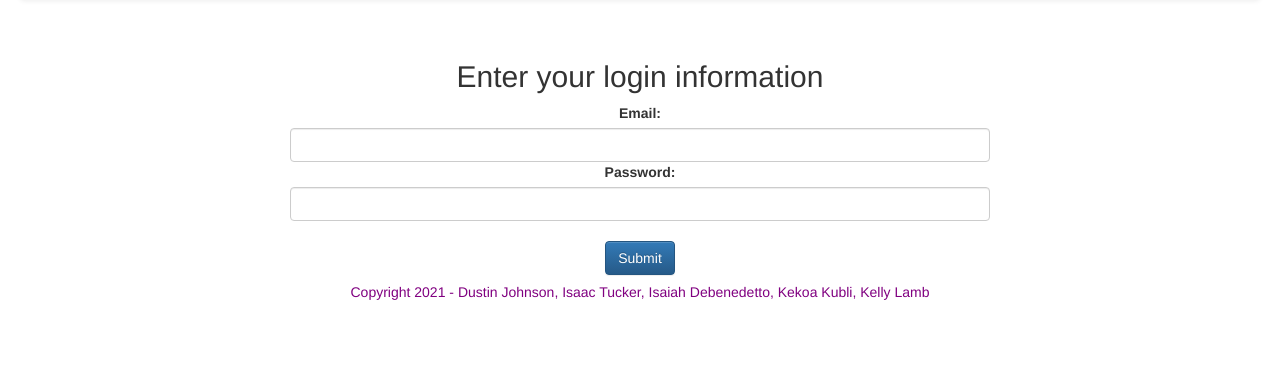
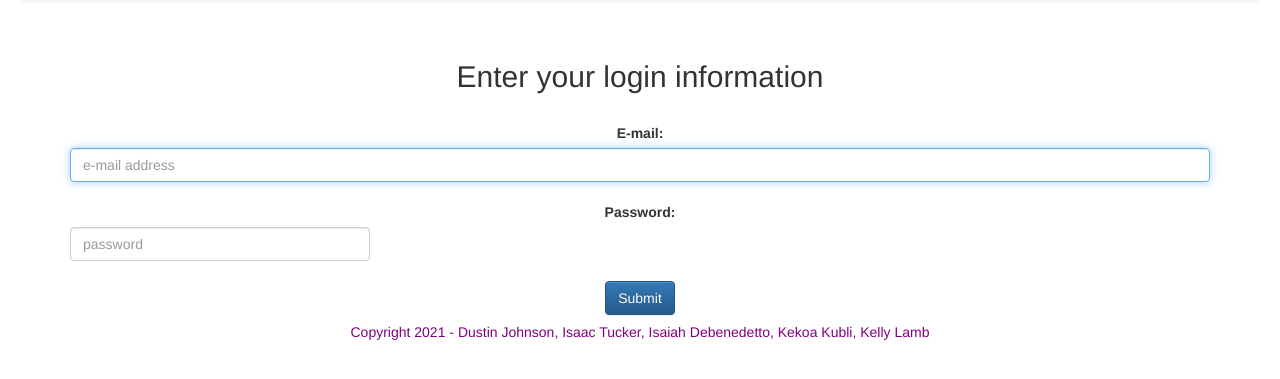
Before and after one commit to MrAizakku/cst339clc, a Spring Boot app: page /login/ in a window 1280 px wide. Shown: the part 72-451 px from the top of the page. Run offline with Spring Boot 4, Linux system fonts and the light colour scheme; some libraries are stand-ins or nearby versions.

Commit message:
Update login.html

```diff
--- a/src/main/resources/templates/login.html
+++ b/src/main/resources/templates/login.html
@@ -5,19 +5,20 @@
 	<body>
 		<div layout:fragment="content">
 			<h2>Enter your login information</h2>
-			<div style="max-width: 50em">
-				<form action="#" th:action="@{doLogin}" th:object="${userModel}" method="POST">
-				<form>
-  					<div class="mb-3">
-    					<label for="email" class="form-label">Email:</label>
-    					<input type="email" class="form-control" id="email" aria-describedby="emailHelp" th:field="*{email}">
-  					</div>
-  					<div class="mb-3">
-    					<label for="password" class="form-label">Password:</label>
-    					<input type="password" class="form-control" id="password" th:field="*{password}">
-  					</div></br>
-  					<button type="submit" class="btn btn-primary">Submit</button>
-				</form>
+			<div class="container">
+				<div class="d-flex text-center bg-secondary">
+					<form class="form-login" action="#" th:action="@{doLogin}" th:object="${userModel}" method="POST">
+	  					<div class="mb-3">
+	    					<br/><label for="email" class="form-label">E-mail:</label>
+	    					<input type="email" class="form-control mb-2 ip-2" id="email" aria-describedby="emailHelp" placeholder="e-mail address" th:field="*{email}" required autofocus>
+	  					</div>
+	  					<div class="mb-3">
+	    					<br/><label for="password" class="form-label">Password:</label>
+	    					<input type="password" class="form-control mb-2" id="password" placeholder="password" th:field="*{password}" style="width: 300px" required>
+	  					</div>
+	  					<br/><button type="submit" class="btn btn-primary">Submit</button>
+					</form>
+				</div>
 			</div>
 		</div>
 	</body>
```
